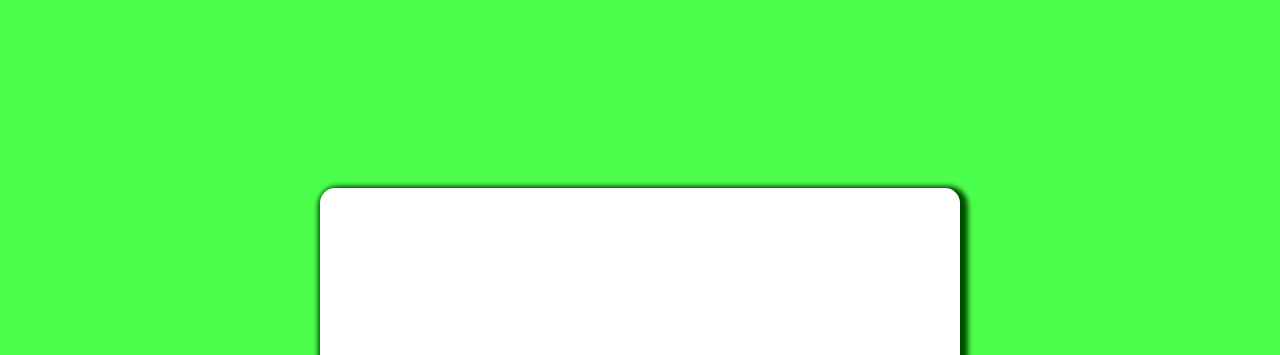
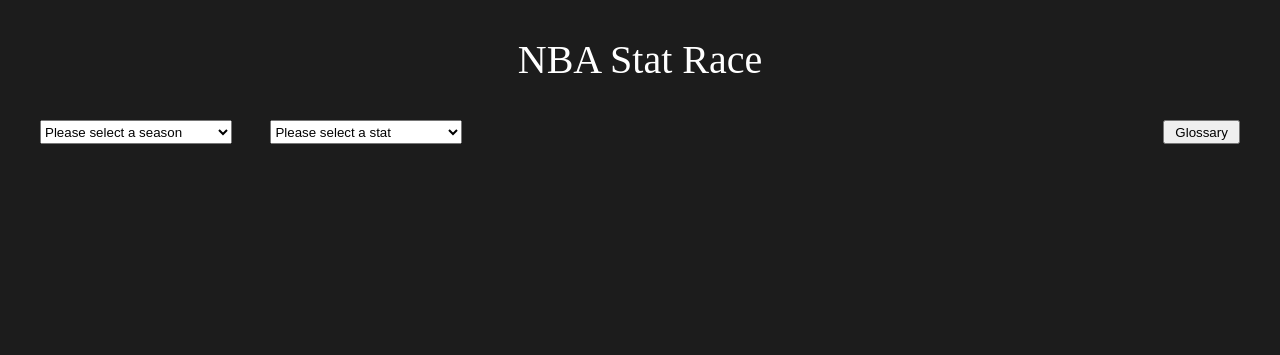
Before and after one commit to MannanK/NBA-Stat-Race, a website built with webpack: page index.html in a window 1280 px wide. Shown: the top 355 px of the page. Built offline with nearby package versions, Linux system fonts and the light colour scheme.

Commit message:
Make HTML for top row with season dropdown, stat dropdown, and glossary button; add some CSS for overall main page and top row

```diff
--- a/index.html
+++ b/index.html
@@ -6,10 +6,41 @@
   <meta name="viewport" content="width=device-width, initial-scale=1.0" />
   <meta http-equiv="X-UA-Compatible" content="ie=edge" />
   <link rel="stylesheet" href="./dist/main.css" />
+  <script src="https://d3js.org/d3.v5.min.js"></script>
   <title>NBA Stat Race</title>
 </head>
 
 <body>
+  <div class="content">
+    <header class="site-header">NBA Stat Race</header>
+
+    <section class="top-row">
+      <section class="left-top-row">
+        <select class="season-dropdown">
+          <option selected disabled>Please select a season</option>
+          <option value="2019">2019</option>
+          <option value="2018">2018</option>
+          <option value="2017">2017</option>
+          <option value="2016">2016</option>
+        </select>
+
+        <select class="stat-dropdown">
+          <option selected disabled>Please select a stat</option>
+          <option value="3PM">3PM</option>
+          <option value="2PM">2PM</option>
+          <option value="B">B</option>
+          <option value="AST">A</option>
+        </select>
+      </section>
+
+      <section class="right-top-row">
+        <button class="glossary-button">
+          Glossary
+        </button>
+      </section>
+    </section>
+  </div>
+
   <script src="./dist/main.js"></script>
 </body>
 
--- a/src/index.js
+++ b/src/index.js
@@ -8,11 +8,11 @@
   }
 };
 
-const greeting = testObj?.key2?.key3 || testObj.key1;
-window.addEventListener("DOMContentLoaded", () => {
-  document.body.classList.add("center");
-  const card = document.createElement("div");
-  card.classList.add("card", "center");
-  card.innerHTML = `<h2>${greeting} World!</h2>`;
-  document.body.append(card);
-});
+// const greeting = testObj?.key2?.key3 || testObj.key1;
+// window.addEventListener("DOMContentLoaded", () => {
+//   document.body.classList.add("center");
+//   const card = document.createElement("div");
+//   card.classList.add("card", "center");
+//   card.innerHTML = `<h2>${greeting} World!</h2>`;
+//   document.body.append(card);
+// });
--- a/src/styles/index.scss
+++ b/src/styles/index.scss
@@ -1,3 +1,4 @@
+/*
 // MIXINS && VARIABLES
 
 @mixin basic-box-shadow($color) {
@@ -35,3 +36,68 @@
 h2 {
   font-size: 3rem;
 }
+
+*/
+
+// WHOLE PAGE CONTENT DIV
+
+.content {
+  display: flex;
+  flex-direction: column;
+  background-color: rgb(28, 28, 28);
+  width: 100vw;
+  height: 100vh;
+  padding: 5vh;
+  box-sizing: border-box;
+}
+
+// SITE HEADER
+
+.site-header {
+  align-self: center;
+  font-size: 40px;
+  color: white;
+  margin-bottom: 40px;
+}
+
+// TOP ROW
+
+.top-row {
+  display: flex;
+  justify-content: space-between;
+  height: 3vh;
+}
+
+// LEFT TOP ROW
+
+.left-top-row {
+  display: flex;
+  width: 33vw;
+  justify-content: space-between;
+}
+
+// SEASON DROPDOWN
+
+.season-dropdown {
+  width: 15vw;
+}
+
+// STAT DROPDOWN
+
+.stat-dropdown {
+  width: 15vw;
+}
+
+// RIGHT TOP ROW
+
+.right-top-row {
+  display: flex;
+  width: 6vw;
+  min-width: fit-content;
+}
+
+// GLOSSARY BUTTON
+
+.glossary-button {
+  width: 100%;
+}
```
